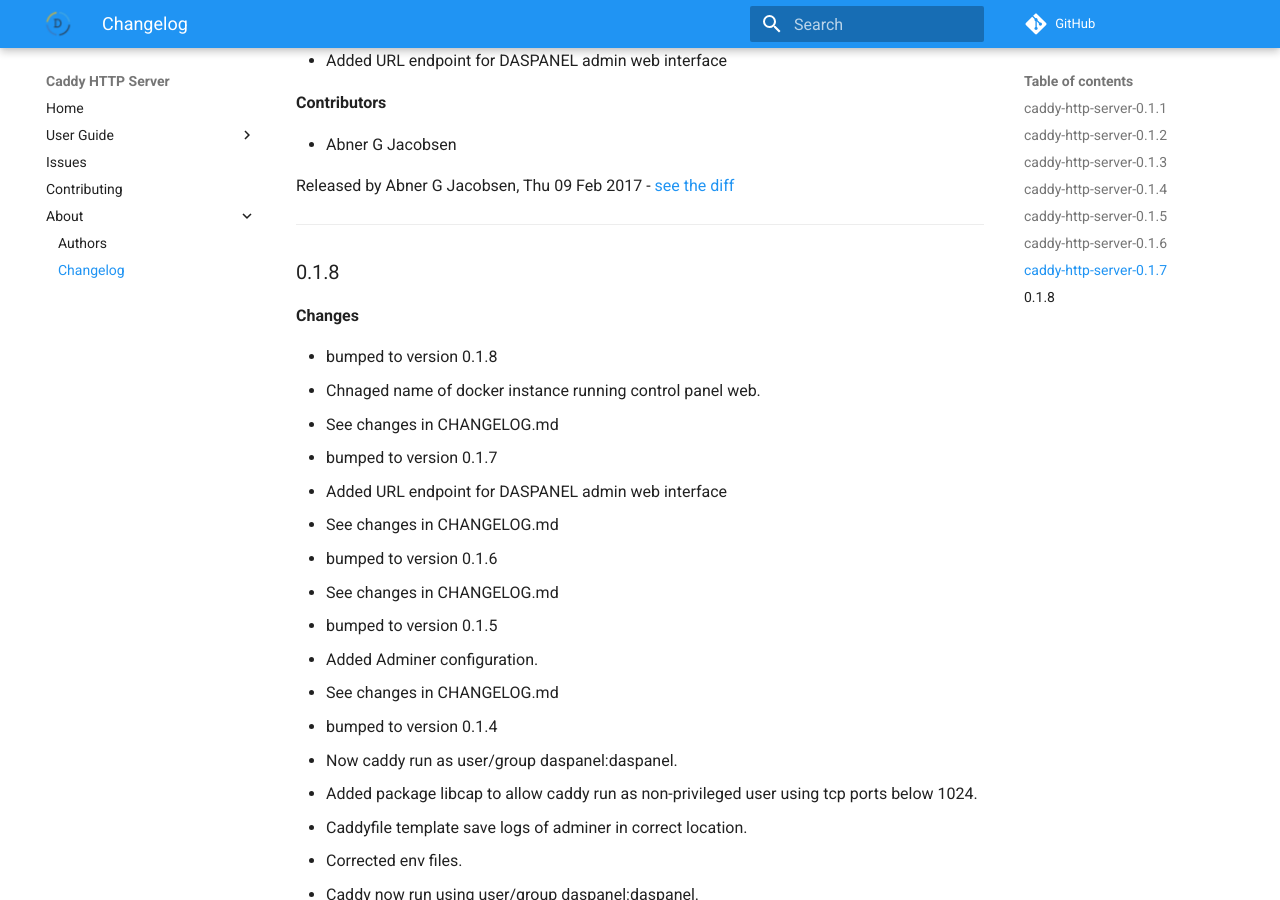
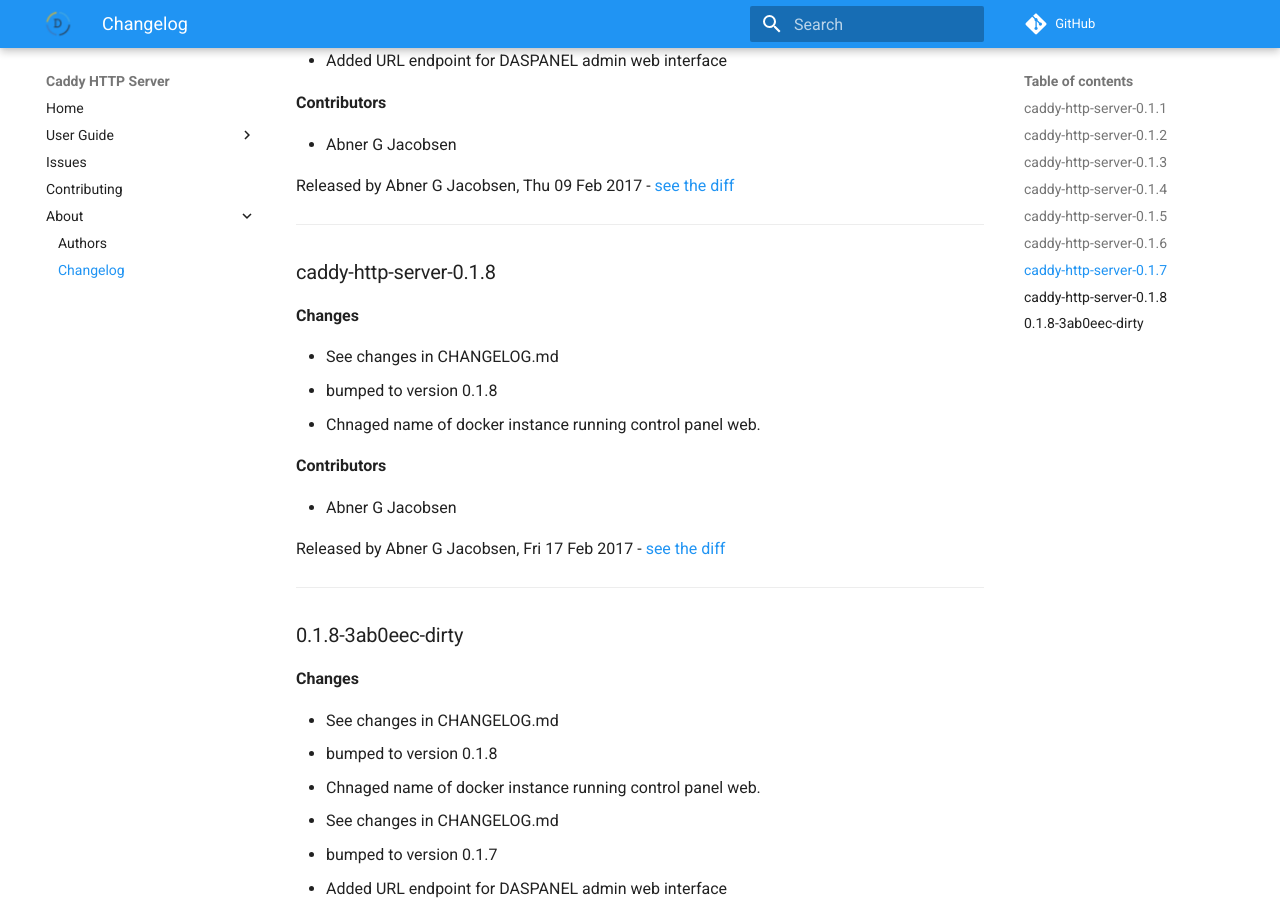
Before and after one commit to SIXwishlist/caddy-http-server, an MkDocs documentation site: the page built from docs/changelog.md, in a window 1280 px wide and 900 px high, scrolled down 2836 px. Built offline with MkDocs 1.6.1 and Material for MkDocs 9.7.7, drawn with Linux system fonts in a browser that asks for light colours; comment, search, counter and statistics services are not loaded; old or Windows-style settings are respelled for this version of MkDocs.

```diff
--- a/docs/changelog.md
+++ b/docs/changelog.md
@@ -113,9 +113,25 @@
 [see the diff](https://github.com/admindaspanel/caddy-http-server/compare/...#diff)
 ______________
 
-### 0.1.8
+### caddy-http-server-0.1.8
 __Changes__
 
+- See changes in CHANGELOG.md
+- bumped to version 0.1.8
+- Chnaged name of docker instance running control panel web.
+
+__Contributors__
+
+- Abner G Jacobsen
+
+Released by Abner G Jacobsen, Fri 17 Feb 2017 -
+[see the diff](https://github.com/admindaspanel/caddy-http-server/compare/...#diff)
+______________
+
+### 0.1.8-3ab0eec-dirty
+__Changes__
+
+- See changes in CHANGELOG.md
 - bumped to version 0.1.8
 - Chnaged name of docker instance running control panel web.
 - See changes in CHANGELOG.md
@@ -153,5 +169,5 @@
 - Abner G Jacobsen
 
 Released by Abner G Jacobsen, Fri 17 Feb 2017 -
-[see the diff](https://github.com/admindaspanel/caddy-http-server/compare/d427dbca71ccdbb60f3f1557175ec101d8b63bf6...0.1.8#diff)
+[see the diff](https://github.com/admindaspanel/caddy-http-server/compare/d427dbca71ccdbb60f3f1557175ec101d8b63bf6...0.1.8-3ab0eec-dirty#diff)
 ______________
```
Also changed, not shown: CHANGELOG.md (+18 -2 lines), 1 other file.
